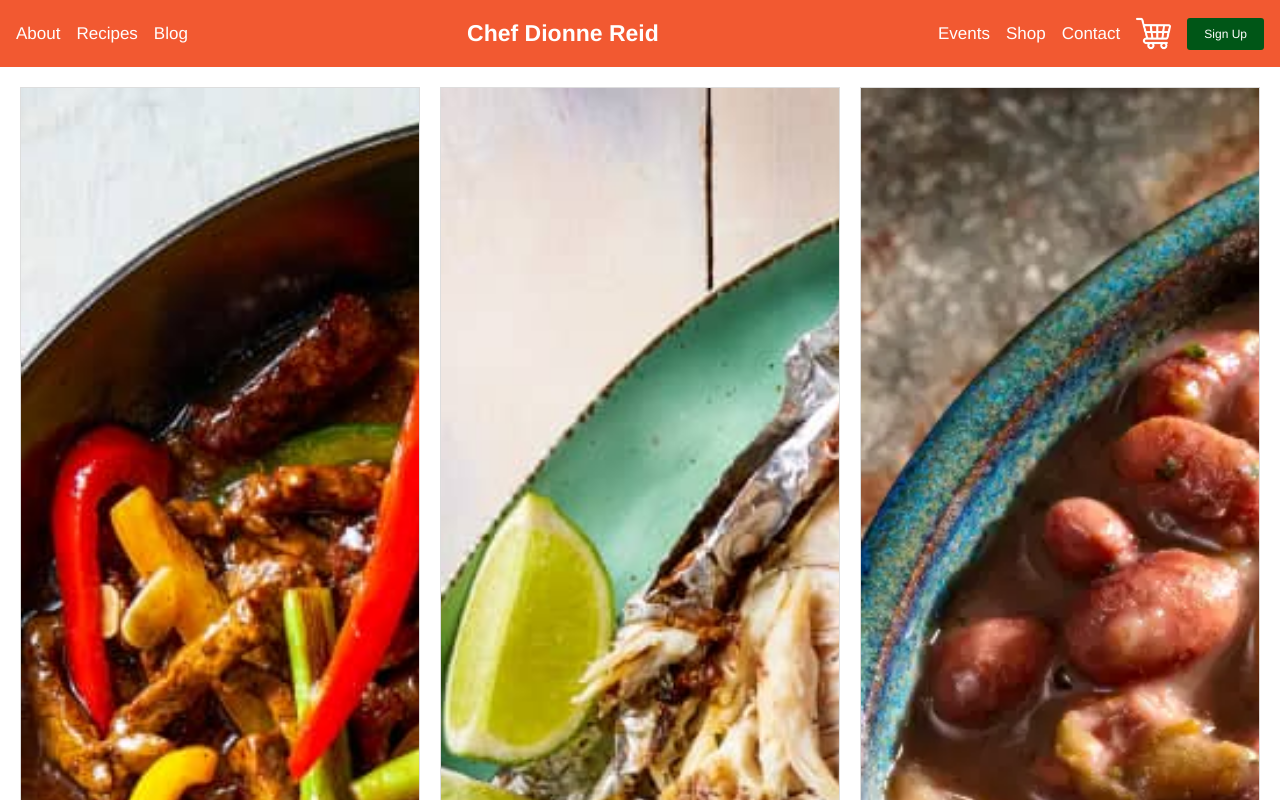
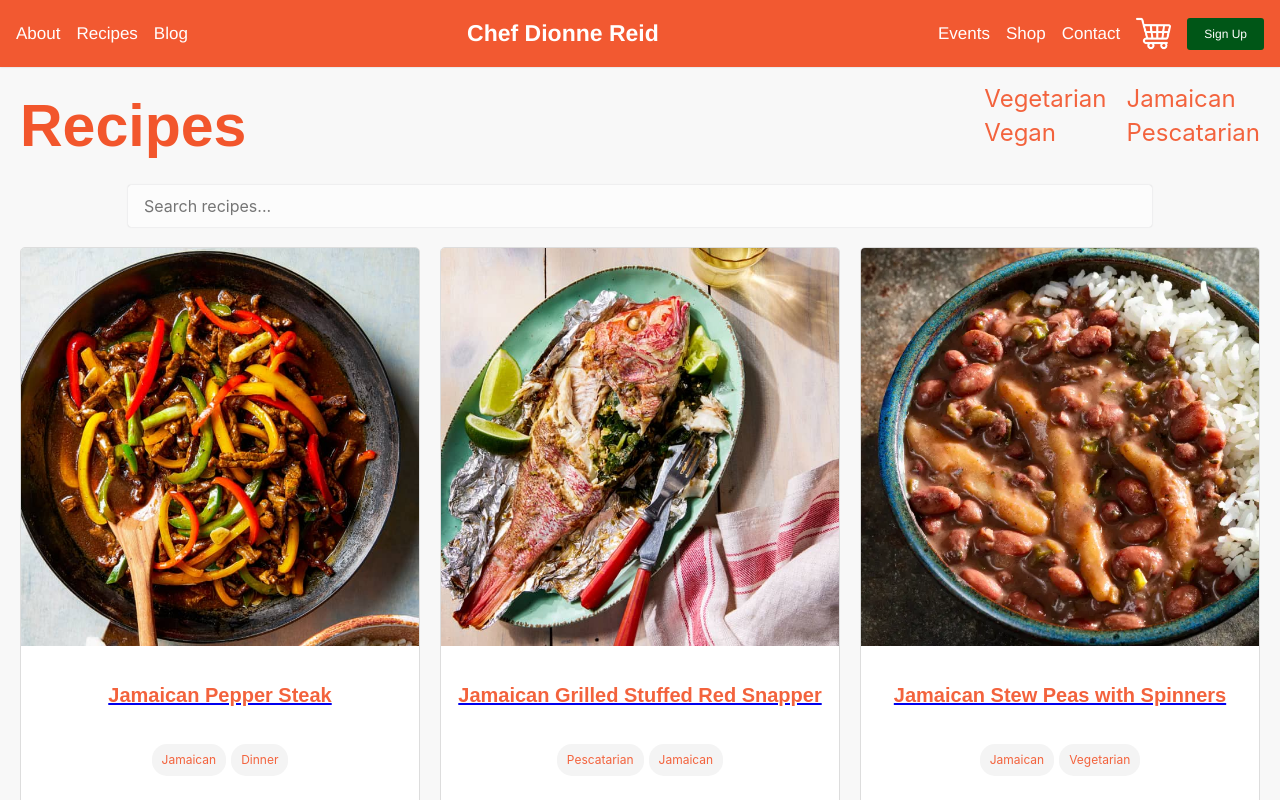
Before and after one commit to amrkv526/chef-portfolio, a React (Create React App) app: page /recipes in a window 1280 px wide. Shown: the top 800 px of the page. Built offline with nearby package versions, Linux system fonts and the light colour scheme; the HTML template or start-up script is replaced by a standard one.

Commit message:
added recipe page content

```diff
--- a/src/app.css
+++ b/src/app.css
@@ -325,76 +325,6 @@
   height: auto;
   border-radius: 8px;
 }
-
-
-/*Recipes*/
-
-/* Container for the Recipes page */
-.recipes-container {
-  display: flex;
-  justify-content: center;
-  padding: 20px;
-  background-color: #fff;
-}
-
-/* Grid layout for the recipe cards */
-.recipes-grid {
-  display: grid;
-  grid-template-columns: repeat(auto-fit, minmax(300px, 1fr));
-  gap: 20px;
-  max-width: 1280px;
-  width: 100%;
-}
-
-/* Each recipe card */
-.recipe-card {
-  position: relative;
-  background-color: #fefefe;
-  border: 1px solid #ddd;
-  overflow: hidden;
-  transition: transform 0.2s;
-}
-
-.recipe-card:hover {
-  transform: translateY(-5px);
-}
-
-/* Recipe images */
-.recipe-image {
-  width: 100%;
-  height: auto;
-  display: block;
-  border-bottom: 1px solid #ddd;
-}
-
-/* Recipe title */
-.recipe-title {
-  font-family: "Archivo-Bold", Helvetica, sans-serif;
-  font-size: 20px;
-  font-weight: 700;
-  color: #f3633d;
-  text-align: center;
-  margin: 15px 0;
-  line-height: 1.4;
-}
-
-/* Recipe tags */
-.recipe-tags {
-  display: flex;
-  justify-content: center;
-  gap: 10px;
-  padding: 10px;
-}
-
-.recipe-tag {
-  color: #f3633d;
-  font-size: 12px;
-  font-family: "Inter-Regular", Helvetica, sans-serif;
-  padding: 5px 10px;
-  border-radius: 20px;
-  text-transform: uppercase;
-}
-
 
 /* Recipe Card */
 
@@ -1061,3 +991,116 @@
   font-weight: 400;
   line-height: 24px;
 }
+
+/* Recipes */
+/* Recipes Page Container */
+.recipes-container {
+  padding: 20px;
+}
+
+/* Top Section with Title and Categories */
+.top-section {
+  display: flex;
+  justify-content: space-between;
+  align-items: flex-start;
+  margin-bottom: 20px;
+}
+
+/* Title Styling */
+.recipes-title {
+  color: #F2562C;
+  font-family: 'Archivo', sans-serif;
+  font-size: 59px;
+  font-weight: 700;
+  line-height: 78px;
+  margin: 0;
+}
+
+/* Categories Styling */
+.categories-container {
+  display: flex;
+  gap: 20px;
+}
+
+.category-column {
+  display: flex;
+  flex-direction: column;
+  gap: 10px;
+}
+
+.category-item {
+  color: #F3633D;
+  font-family: 'Inter', sans-serif;
+  font-size: 24px;
+  font-weight: 400;
+  line-height: 24px;
+}
+
+/* Search Bar */
+.search-bar-container {
+  margin-bottom: 20px;
+  display: flex;
+  justify-content: center;
+}
+
+.search-bar {
+  display: flex;
+  width: 80%;
+  padding: 10px 15px;
+  border: 1px solid #FCFCFC;
+  border-radius: 3px;
+  background: #FCFCFC;
+  box-shadow: 0px 0px 2px rgba(23, 26, 31, 0.12), 0px 0px 1px rgba(23, 26, 31, 0.07);
+  font-family: 'Inter', sans-serif;
+  font-size: 16px;
+  color: #171A1F;
+}
+
+/* Recipe Grid */
+.recipes-grid {
+  display: grid;
+  grid-template-columns: repeat(auto-fit, minmax(300px, 1fr));
+  gap: 20px;
+}
+
+.recipe-card {
+  background: #fff;
+  border: 1px solid #ddd;
+  border-radius: 5px;
+  overflow: hidden;
+  transition: transform 0.2s;
+}
+
+.recipe-card:hover {
+  transform: translateY(-5px);
+}
+
+.recipe-image {
+  width: 100%;
+  height: auto;
+  display: block;
+}
+
+.recipe-title {
+  text-align: center;
+  font-family: 'Archivo', sans-serif;
+  font-size: 20px;
+  color: #F3633D;
+  margin: 10px 0;
+}
+
+.recipe-tags {
+  display: flex;
+  justify-content: center;
+  gap: 5px;
+  padding: 10px;
+}
+
+.recipe-tag {
+  background: #f4f4f4;
+  padding: 5px 10px;
+  border-radius: 15px;
+  font-family: 'Inter', sans-serif;
+  font-size: 12px;
+  color: #F3633D;
+}
--- a/src/pages/recipes.js
+++ b/src/pages/recipes.js
@@ -20,8 +20,39 @@ function Recipes() {
     },
   };
 
+  const categories = [
+    ['Vegetarian', 'Vegan'],
+    ['Jamaican', 'Pescatarian'],
+  ];
+
   return (
     <div className="recipes-container">
+      {/* Top Section */}
+      <div className="top-section">
+        <h1 className="recipes-title">Recipes</h1>
+        <div className="categories-container">
+          {categories.map((column, columnIndex) => (
+            <div key={columnIndex} className="category-column">
+              {column.map((category, categoryIndex) => (
+                <div key={categoryIndex} className="category-item">
+                  {category}
+                </div>
+              ))}
+            </div>
+          ))}
+        </div>
+      </div>
+
+      {/* Search Bar */}
+      <div className="search-bar-container">
+        <input
+          type="text"
+          className="search-bar"
+          placeholder="Search recipes..."
+        />
+      </div>
+
+      {/* Recipe Grid */}
       <div className="recipes-grid">
         {Object.entries(recipes).map(([id, recipe]) => (
           <div key={id} className="recipe-card">
```
